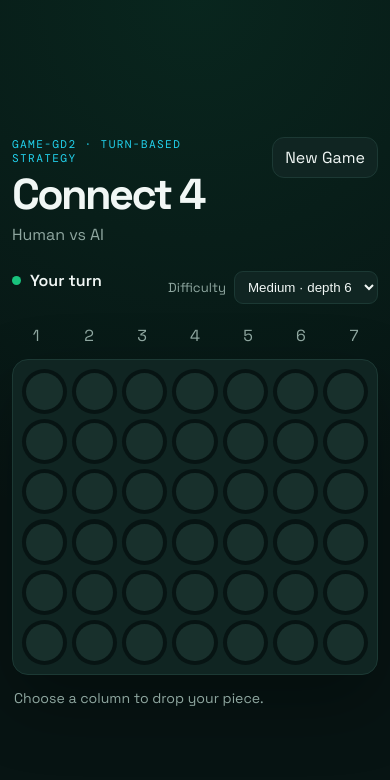
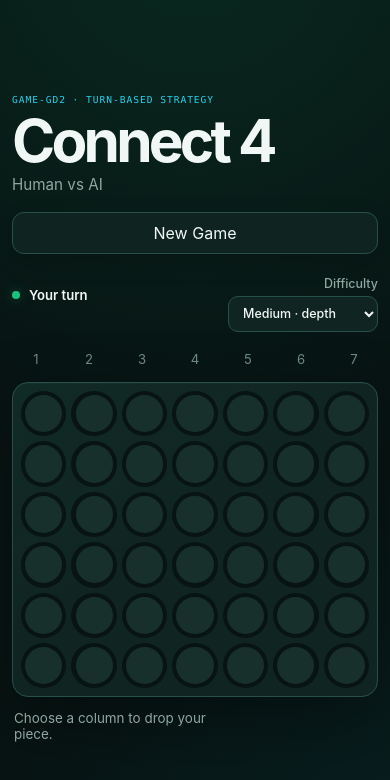
Before and after one commit to MasterDooom/connect4, a React (Vite) app: page / in a window 390 px wide. Shown: the top 780 px of the page. Built offline with nearby package versions, Linux system fonts and the light colour scheme.

Commit message:
style: polish Connect 4 UI and accessibility

```diff
--- a/src/styles/global.css
+++ b/src/styles/global.css
@@ -1,38 +1,82 @@
-@import url('https://fonts.googleapis.com/css2?family=DM+Mono:wght@400;500&family=Space+Grotesk:wght@400;500;600;700&display=swap');
-
-:root { font-family: 'Space Grotesk', system-ui, sans-serif; color: #f1f7f5; background: #071413; font-synthesis: none; text-rendering: optimizeLegibility; }
+:root {
+  font-family: Inter, ui-sans-serif, system-ui, -apple-system, BlinkMacSystemFont, "Segoe UI", sans-serif;
+  color: #f1f7f5;
+  background: #071413;
+  font-synthesis: none;
+  text-rendering: optimizeLegibility;
+  color-scheme: dark;
+}
 * { box-sizing: border-box; }
-body { margin: 0; min-width: 320px; min-height: 100vh; background: radial-gradient(circle at 50% 0%, rgba(25,195,125,.1), transparent 34rem), #071413; }
-button { font: inherit; }
-button:focus-visible { outline: 3px solid #22d3ee; outline-offset: 3px; }
-.app-shell { min-height: 100vh; display: grid; place-items: center; padding: 28px 18px; }
-.game-shell { width: min(720px, 100%); }
-.game-header { display:flex; align-items:flex-end; justify-content:space-between; gap:24px; margin-bottom:22px; }
-.eyebrow { margin:0 0 10px; color:#22d3ee; font-family:'DM Mono',monospace; font-size:.7rem; letter-spacing:.12em; }
-h1 { margin:0; font-size:clamp(2.7rem,9vw,4.8rem); line-height:.9; letter-spacing:-.06em; }
-.subtitle { margin:10px 0 0; color:#8fa7a0; }
-.new-game-button { flex:0 0 auto; border:1px solid #1c3934; border-radius:12px; padding:11px 16px; color:#f1f7f5; background:#102522; cursor:pointer; }
-.new-game-button:hover { border-color:#19c37d; }
-.controls-row { display:flex; align-items:center; justify-content:space-between; gap:16px; margin-bottom:12px; }
-.difficulty { display:flex; align-items:center; gap:8px; color:#8fa7a0; font-size:.82rem; }
-.difficulty select { border:1px solid #1c3934; border-radius:9px; padding:7px 9px; color:#f1f7f5; background:#102522; }
+html { min-width: 320px; min-height: 100%; background: #071413; }
+body {
+  margin: 0; min-width: 320px; min-height: 100vh;
+  background: radial-gradient(circle at 50% -8%, rgba(25,195,125,.12), transparent 30rem),
+    radial-gradient(circle at 100% 100%, rgba(34,211,238,.055), transparent 24rem), #071413;
+}
+button, select { font: inherit; }
+button:focus-visible, select:focus-visible { outline: 3px solid #22d3ee; outline-offset: 3px; }
+button:disabled { -webkit-tap-highlight-color: transparent; }
+.app-shell { min-height:100vh; display:grid; place-items:center; padding:clamp(20px,5vw,56px) 18px; }
+.game-shell { width:min(720px,100%); }
+.game-header { display:flex; align-items:flex-end; justify-content:space-between; gap:28px; margin-bottom:26px; }
+.eyebrow { margin:0 0 11px; color:#22d3ee; font-family:"DM Mono",ui-monospace,SFMono-Regular,Menlo,monospace; font-size:.68rem; font-weight:500; letter-spacing:.14em; text-transform:uppercase; }
+h1 { margin:0; font-size:clamp(3rem,9vw,4.8rem); line-height:.86; letter-spacing:-.065em; }
+.subtitle { margin:12px 0 0; color:#8fa7a0; font-size:.95rem; }
+.new-game-button { flex:0 0 auto; min-height:44px; border:1px solid #28504a; border-radius:12px; padding:10px 16px; color:#f1f7f5; background:rgba(16,37,34,.9); box-shadow:0 8px 24px rgba(0,0,0,.16); cursor:pointer; transition:border-color 140ms ease,background 140ms ease,transform 140ms ease; }
+.new-game-button:hover { border-color:#19c37d; background:#14302b; transform:translateY(-1px); }
+.new-game-button:active { transform:translateY(0); }
+.controls-row { display:flex; align-items:center; justify-content:space-between; gap:16px; margin-bottom:11px; }
+.difficulty { display:flex; align-items:center; gap:9px; color:#8fa7a0; font-size:.78rem; font-weight:500; white-space:nowrap; }
+.difficulty select { min-height:38px; border:1px solid #28504a; border-radius:10px; padding:7px 30px 7px 10px; color:#f1f7f5; background:#102522; cursor:pointer; }
+.difficulty select:hover { border-color:#3b625b; }
 .column-controls { display:grid; grid-template-columns:repeat(7,1fr); gap:clamp(5px,1.2vw,9px); margin-bottom:7px; }
-.column-button { border:1px solid transparent; border-radius:8px; padding:5px 0; color:#8fa7a0; background:transparent; cursor:pointer; }
-.column-button:hover:not(:disabled) { color:#19c37d; border-color:#1c3934; background:#0b1c1a; }
-.column-button:disabled { opacity:.25; cursor:default; }
-.footer-info { display:flex; align-items:center; justify-content:space-between; gap:16px; }
-.search-info { margin:14px 2px 0; color:#5f7770; font-family:'DM Mono',monospace; font-size:.7rem; }
-.status { display:flex; align-items:center; gap:9px; min-height:26px; margin-bottom:14px; font-weight:600; }
-.status-dot { width:9px; height:9px; border-radius:50%; background:#19c37d; }
-.status-dot.thinking { animation:pulse .9s ease-in-out infinite alternate; }
-.board { display:grid; grid-template-columns:repeat(7,1fr); gap:clamp(5px,1.2vw,9px); padding:clamp(9px,2vw,16px); border:1px solid #1c3934; border-radius:22px; background:#102522; box-shadow:0 28px 70px rgba(0,0,0,.32); }
-.cell { position:relative; aspect-ratio:1; min-width:0; border:0; border-radius:50%; padding:0; background:#071413; cursor:pointer; }
+.column-button { min-height:34px; border:1px solid transparent; border-radius:9px; padding:5px 0; color:#6f8982; background:transparent; cursor:pointer; transition:color 120ms ease,border-color 120ms ease,background 120ms ease,transform 120ms ease; }
+.column-button:hover:not(:disabled) { color:#19c37d; border-color:#28504a; background:#0b1c1a; transform:translateY(-1px); }
+.column-button:active:not(:disabled) { transform:translateY(0); }
+.column-button:disabled { opacity:.24; cursor:default; }
+.board { display:grid; grid-template-columns:repeat(7,1fr); gap:clamp(5px,1.2vw,9px); padding:clamp(9px,2vw,16px); border:1px solid #28504a; border-radius:22px; background:linear-gradient(145deg,rgba(25,195,125,.035),transparent 45%),#102522; box-shadow:0 28px 70px rgba(0,0,0,.34),inset 0 1px 0 rgba(255,255,255,.025); }
+.cell { position:relative; aspect-ratio:1; min-width:0; border:0; border-radius:50%; padding:0; background:#071413; cursor:pointer; transition:box-shadow 120ms ease,transform 120ms ease; }
+.cell:not(:disabled):hover { box-shadow:0 0 0 2px rgba(25,195,125,.22); }
+.cell:not(:disabled):active { transform:scale(.98); }
 .cell:disabled { cursor:default; }
-.piece { position:absolute; inset:9%; border-radius:50%; background:#18302c; transition:transform 120ms ease, opacity 120ms ease, box-shadow 120ms ease; }
+.piece { position:absolute; inset:9%; border-radius:50%; background:#18302c; transition:transform 140ms ease,opacity 140ms ease,box-shadow 140ms ease; }
 .piece-human { background:#19c37d; box-shadow:inset 0 3px 8px rgba(255,255,255,.16),0 0 18px rgba(25,195,125,.14); }
 .piece-ai { background:#22d3ee; box-shadow:inset 0 3px 8px rgba(255,255,255,.16),0 0 18px rgba(34,211,238,.14); }
-.piece-preview { background:#19c37d; opacity:.28; }
-.cell-winning .piece { box-shadow:0 0 0 3px #f1f7f5,0 0 26px rgba(34,211,238,.55); transform:scale(1.06); }
-.hint { margin:14px 2px 0; color:#8fa7a0; font-size:.88rem; }
-@keyframes pulse { from{opacity:.35} to{opacity:1} }
-@media (max-width:560px) { .app-shell{padding:20px 12px} .game-header{align-items:flex-start} .board{border-radius:16px} .new-game-button{padding:9px 12px} }
+.piece-preview { background:#19c37d; opacity:.3; transform:scale(.88); box-shadow:0 0 18px rgba(25,195,125,.16); }
+.cell-winning { box-shadow:0 0 0 2px rgba(34,211,238,.42); }
+.cell-winning .piece { box-shadow:0 0 0 3px #f1f7f5,0 0 28px rgba(34,211,238,.55); transform:scale(1.06); }
+.footer-info { display:flex; align-items:baseline; justify-content:space-between; gap:16px; }
+.hint { margin:13px 2px 0; color:#8fa7a0; font-size:.84rem; }
+.search-info { margin:13px 2px 0; color:#5f7770; font-family:"DM Mono",ui-monospace,SFMono-Regular,Menlo,monospace; font-size:.68rem; text-align:right; }
+.status { display:flex; align-items:center; gap:9px; min-height:38px; margin:0; font-size:.9rem; font-weight:600; }
+.status-dot { width:8px; height:8px; flex:0 0 auto; border-radius:50%; background:#19c37d; box-shadow:0 0 12px rgba(25,195,125,.35); }
+.status-ai-won .status-dot,.status-human-won .status-dot { background:#22d3ee; box-shadow:0 0 12px rgba(34,211,238,.35); }
+.status-draw .status-dot { background:#8fa7a0; box-shadow:none; }
+.status-dot.thinking { animation:pulse .9s ease-in-out infinite alternate; }
+@keyframes pulse { from { opacity:.35; transform:scale(.9); } to { opacity:1; transform:scale(1.08); } }
+@media (max-width:560px) {
+  .app-shell { padding:20px 12px 28px; }
+  .game-header { align-items:flex-start; gap:18px; margin-bottom:22px; }
+  h1 { font-size:clamp(2.65rem,15vw,3.8rem); }
+  .eyebrow { font-size:.6rem; letter-spacing:.1em; }
+  .subtitle { margin-top:9px; }
+  .new-game-button { min-height:42px; padding:9px 12px; }
+  .controls-row { align-items:flex-start; }
+  .difficulty { flex-direction:column; align-items:flex-end; gap:5px; }
+  .difficulty select { min-height:36px; max-width:150px; padding-right:24px; }
+  .board { border-radius:16px; }
+  .footer-info { align-items:flex-start; }
+  .hint { max-width:62%; }
+  .search-info { max-width:38%; }
+}
+@media (max-width:390px) {
+  .game-header { flex-direction:column; }
+  .new-game-button { align-self:stretch; }
+  .controls-row { gap:10px; }
+  .status { font-size:.82rem; }
+  .column-button { min-height:32px; font-size:.82rem; }
+  .board { padding:8px; gap:5px; }
+}
+@media (prefers-reduced-motion:reduce) {
+  *,*::before,*::after { scroll-behavior:auto !important; animation-duration:.01ms !important; animation-iteration-count:1 !important; transition-duration:.01ms !important; }
+}
```
